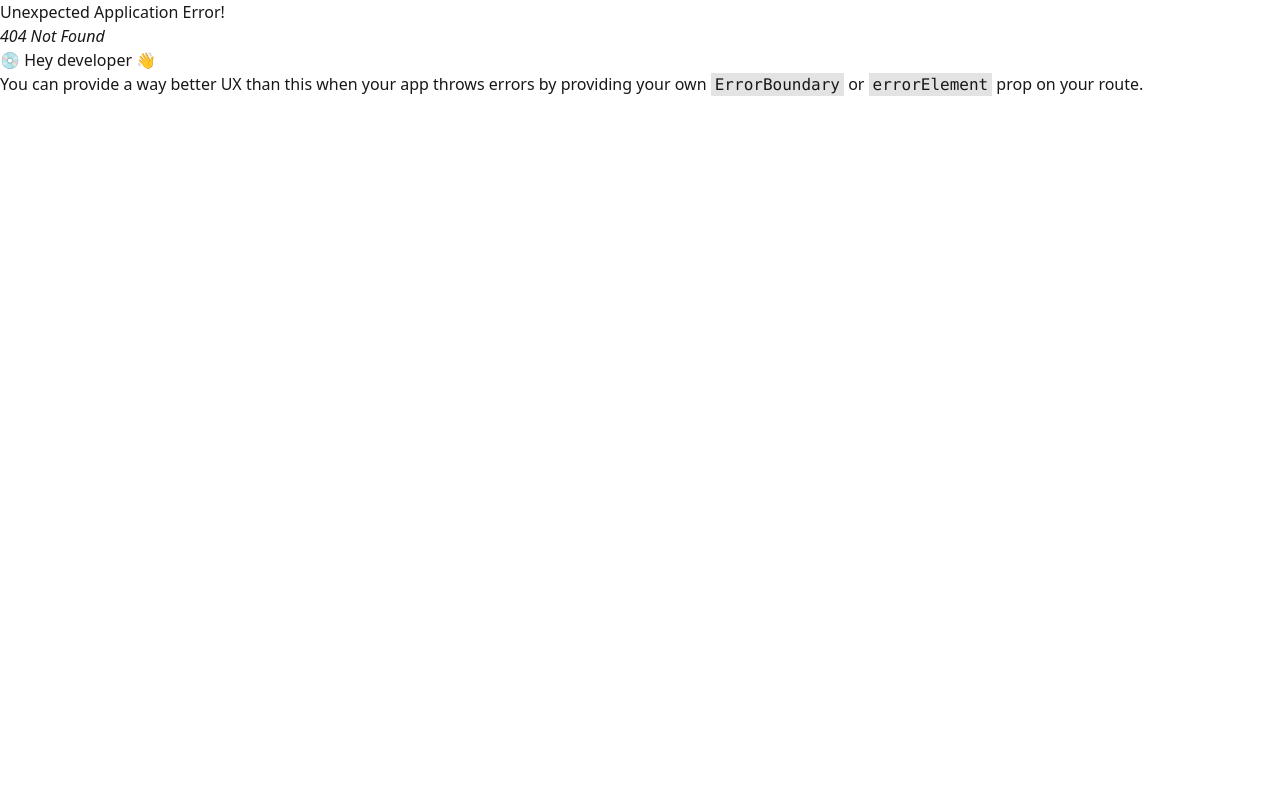
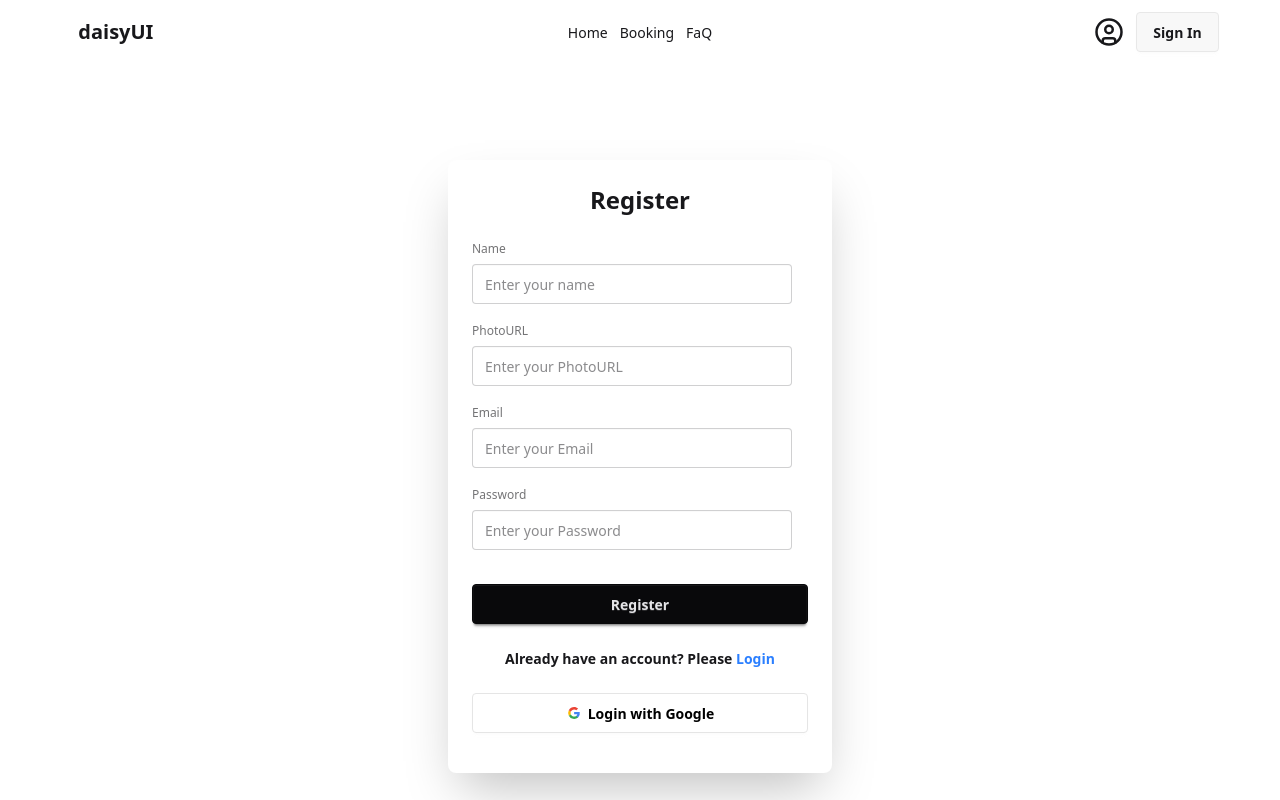
Before and after one commit to tahmid-khan-hub/Event-Explorar, a React (Vite) app: page /register in a window 1280 px wide. Before the commit this address had no page. Shown: the top 800 px of the page. Built offline with nearby package versions, Linux system fonts and the light colour scheme.

Commit message:
added navbar , register page

```diff
--- a/src/components/Home/Home.jsx
+++ b/src/components/Home/Home.jsx
@@ -7,7 +7,6 @@ import Ratings from '../Ratings/Ratings';
 const Home = () => {
     return (
         <div>
-            home
             <Slider></Slider>
             <UpcomingEvents></UpcomingEvents>
             <Categories></Categories>
--- /dev/null
+++ b/src/components/Login/Login.jsx
@@ -0,0 +1,84 @@
+import React from "react";
+import { Link } from "react-router";
+
+const Login = () => {
+  const handleLogin = (e) => {
+    e.preventDefault();
+
+    const password = e.target.password.value;
+    const email = e.target.email.value;
+
+    console.log(password, email);
+  };
+
+  return (
+    <div className="card bg-base-100 w-full max-w-sm mx-auto mb-56 mt-24 shrink-0 shadow-2xl ">
+      <div className="card-body">
+        <h1 className="text-2xl font-bold mb-3 text-center ">Login now!</h1>
+        <form onSubmit={handleLogin} className="fieldset">
+          <label className="label">Email</label>
+          <input
+            type="email"
+            className="input mb-3"
+            name="email"
+            placeholder="Enter your Email"
+            required
+          />
+          <label className="label">Password</label>
+          <input
+            type="password"
+            className="input mb-3"
+            name="password"
+            placeholder="Enter your Password"
+            required
+          />
+          <div>
+            <a className="link link-hover ">Forgot password?</a>
+          </div>
+
+          <button className="btn btn-neutral mt-4">Login</button>
+
+          {/* <p className="font-semibold text-center">or</p> */}
+
+          {/* Google */}
+          <button className="btn my-4 bg-white text-black border-[#e5e5e5]">
+            <svg
+              aria-label="Google logo"
+              width="16"
+              height="16"
+              xmlns="http://www.w3.org/2000/svg"
+              viewBox="0 0 512 512"
+            >
+              <g>
+                <path d="m0 0H512V512H0" fill="#fff"></path>
+                <path
+                  fill="#34a853"
+                  d="M153 292c30 82 118 95 171 60h62v48A192 192 0 0190 341"
+                ></path>
+                <path
+                  fill="#4285f4"
+                  d="m386 400a140 175 0 0053-179H260v74h102q-7 37-38 57"
+                ></path>
+                <path
+                  fill="#fbbc02"
+                  d="m90 341a208 200 0 010-171l63 49q-12 37 0 73"
+                ></path>
+                <path
+                  fill="#ea4335"
+                  d="m153 219c22-69 116-109 179-50l55-54c-78-75-230-72-297 55"
+                ></path>
+              </g>
+            </svg>
+            Login with Google
+          </button>
+        </form>
+        <p className="mt-3 font-semibold ">
+          New to this site? Please{" "}
+          <Link className="text-blue-500 font-bold">Register</Link>
+        </p>
+      </div>
+    </div>
+  );
+};
+
+export default Login;
--- /dev/null
+++ b/src/components/Register/Register.jsx
@@ -0,0 +1,94 @@
+import React from "react";
+import { Link } from "react-router";
+
+const Register = () => {
+  const handleRegister = (e) => {
+    e.preventDefault();
+  };
+
+  return (
+    <div className="card bg-base-100 w-full max-w-sm mx-auto mb-56 mt-24 shrink-0 shadow-2xl text-center ">
+      <div className="card-body">
+        <h1 className="text-2xl font-bold mb-3">Register</h1>
+        <form onSubmit={handleRegister} className="fieldset">
+          {/* name */}
+          <label className="label">Name</label>
+          <input
+            type="text"
+            className="input mb-3"
+            name="name"
+            placeholder="Enter your name"
+            required
+          />
+          {/* photo */}
+          <label className="label">PhotoURL</label>
+          <input
+            type="text"
+            className="input mb-3"
+            name="photo"
+            placeholder="Enter your PhotoURL"
+            required
+          />
+          {/* email */}
+          <label className="label">Email</label>
+          <input
+            type="email"
+            className="input mb-3"
+            name="email"
+            placeholder="Enter your Email"
+            required
+          />
+          {/* password */}
+          <label className="label">Password</label>
+          <input
+            type="password"
+            className="input mb-3"
+            name="password"
+            placeholder="Enter your Password"
+            required
+          />
+
+          <button className="btn btn-neutral mt-4">Register</button>
+        </form>
+        <p className="mt-3 font-semibold ">
+          Already have an account? Please{" "}
+          <Link className="text-blue-500 font-bold">Login</Link>
+        </p>
+
+        {/* Google */}
+        <button className="btn my-4 bg-white text-black border-[#e5e5e5]">
+            <svg
+              aria-label="Google logo"
+              width="16"
+              height="16"
+              xmlns="http://www.w3.org/2000/svg"
+              viewBox="0 0 512 512"
+            >
+              <g>
+                <path d="m0 0H512V512H0" fill="#fff"></path>
+                <path
+                  fill="#34a853"
+                  d="M153 292c30 82 118 95 171 60h62v48A192 192 0 0190 341"
+                ></path>
+                <path
+                  fill="#4285f4"
+                  d="m386 400a140 175 0 0053-179H260v74h102q-7 37-38 57"
+                ></path>
+                <path
+                  fill="#fbbc02"
+                  d="m90 341a208 200 0 010-171l63 49q-12 37 0 73"
+                ></path>
+                <path
+                  fill="#ea4335"
+                  d="m153 219c22-69 116-109 179-50l55-54c-78-75-230-72-297 55"
+                ></path>
+              </g>
+            </svg>
+            Login with Google
+          </button>
+      </div>
+    </div>
+  );
+};
+
+export default Register;
```
Also changed, not shown: src/Routes/Routes.jsx (+10 -0 lines).
